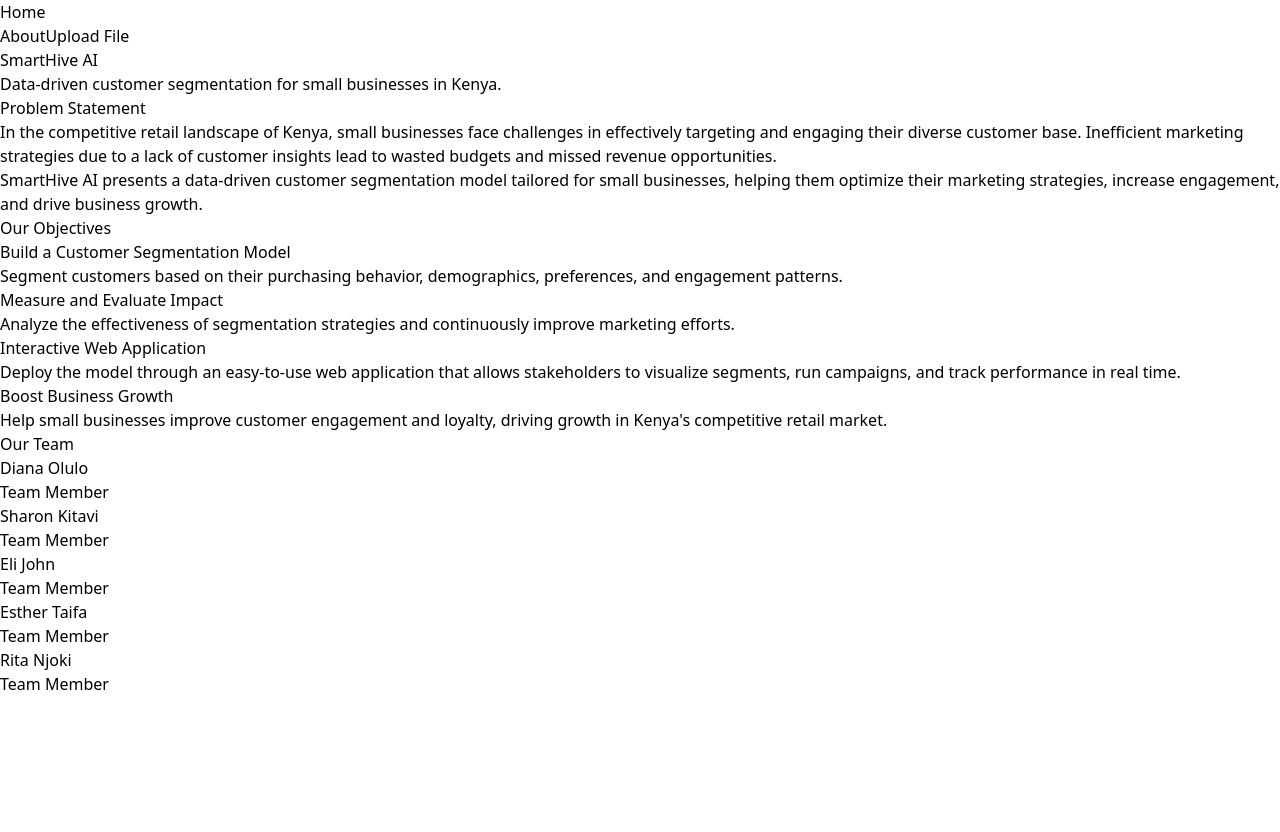
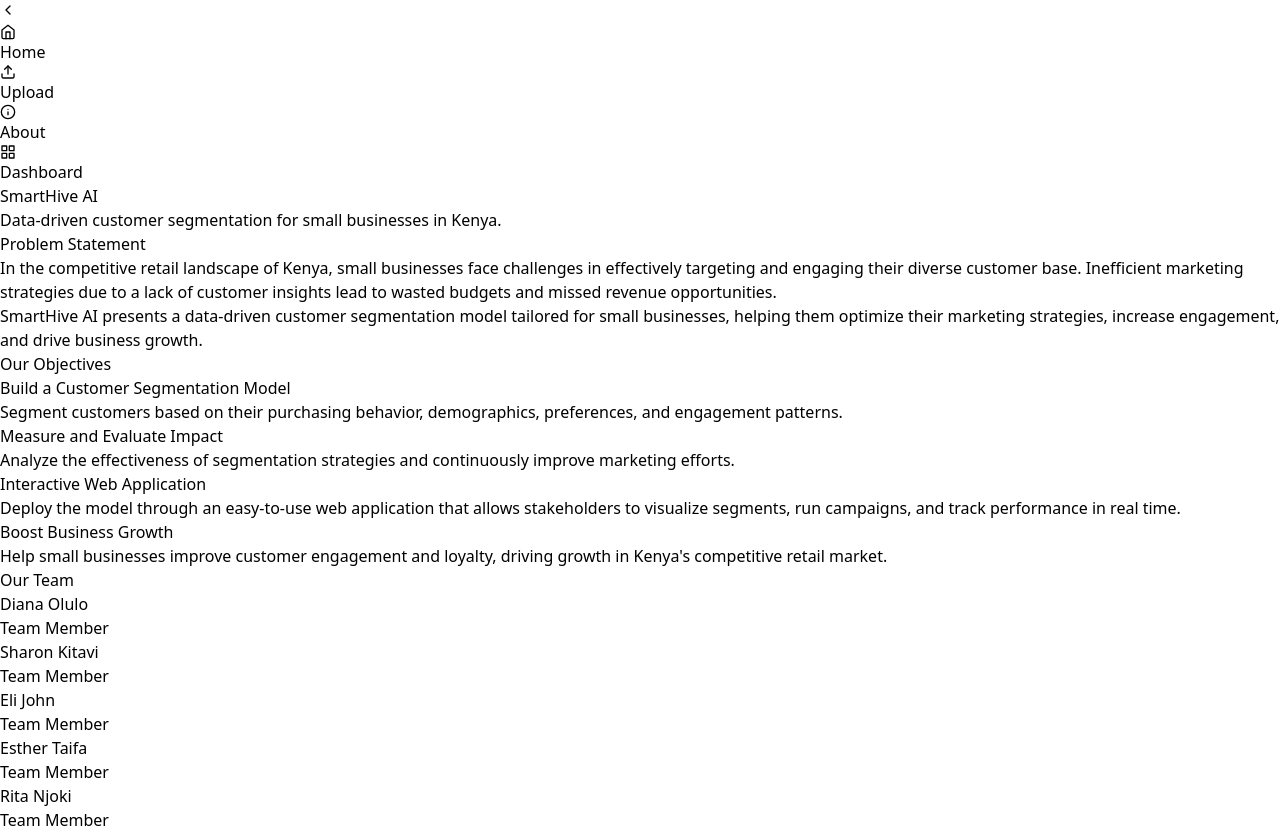
Before and after one commit to SKitavi/Smarthive-ai, a React (Vite) app in the folder frontend/: page / in a window 1280 px wide. Before the commit the page ends 800 px from the top, so only its background shows below. Built offline with nearby package versions, Linux system fonts and the light colour scheme; what chartjs-chart-matrix would draw is missing.

Commit message:
"Removed print statements in backend/views.py and refactored frontend/src/App.jsx to add Sidebar component and toggle functionality"

```diff
--- a/frontend/src/App.jsx
+++ b/frontend/src/App.jsx
@@ -1,26 +1,39 @@
+import React, { useState } from 'react';
 import { BrowserRouter as Router, Routes, Route } from 'react-router-dom';
 import Navbar from './components/Navbar';
+import Sidebar from './components/Sidebar'; // Import the Sidebar component
 import Upload from './pages/Upload';
+import Home from './pages/Home';
+import About from './pages/About';
 import { ToastContainer } from "react-toastify";
 import "react-toastify/dist/ReactToastify.css";
-import Home from './pages/Home';
-import About from './pages/About';
-
+import Dashboard from './pages/Dashboard';
 
 function App() {
+  const [isSidebarCollapsed, setIsSidebarCollapsed] = useState(false); // Sidebar toggle state
+
   return (
     <Router>
-      <div className="min-h-screen bg-gray-100">
+      <div className="flex min-h-screen bg-gray-100">
         <ToastContainer />
+
+        {/* Sidebar */}
+        <Sidebar isCollapsed={isSidebarCollapsed} toggleSidebar={() => setIsSidebarCollapsed(!isSidebarCollapsed)} />
+
+        <div className="flex-1">
           {/* Navbar */}
-        <Navbar />
+          {/* <Navbar /> */}
 
-        {/* Routes */}
+          {/* Main Content with Routes */}
+          <div className="p-8">
             <Routes>
               <Route path="/" element={<Home />} />
               <Route path="/about" element={<About />} />
               <Route path="/upload" element={<Upload />} />
+              <Route path="/dashboard" element={<Dashboard />} />
             </Routes>
+          </div>
+        </div>
       </div>
     </Router>
   );
--- /dev/null
+++ b/frontend/src/components/Sidebar.jsx
@@ -0,0 +1,44 @@
+import React from 'react';
+import { Link } from 'react-router-dom';
+import { FiHome, FiUpload, FiInfo, FiChevronLeft, FiChevronRight, FiGrid } from 'react-icons/fi'; // Import icons
+import { Tooltip } from 'react-tooltip'; // Optional: For tooltips, you may need to install a tooltip library
+
+const Sidebar = ({ isCollapsed, toggleSidebar }) => {
+  const menuItems = [
+    { path: '/', icon: <FiHome />, label: 'Home' },
+    { path: '/upload', icon: <FiUpload />, label: 'Upload' },
+    { path: '/about', icon: <FiInfo />, label: 'About' },
+    { path: '/dashboard', icon: <FiGrid />, label: 'Dashboard' }
+  ];
+
+  return (
+    <div className={`flex flex-col ${isCollapsed ? 'w-20' : 'w-64'} h-screen bg-gray-800 text-white transition-width duration-300`}>
+      {/* Toggle Button */}
+      <div className="flex justify-end p-4">
+        <button
+          onClick={toggleSidebar}
+          className="text-white focus:outline-none"
+        >
+          {isCollapsed ? <FiChevronRight /> : <FiChevronLeft />}
+        </button>
+      </div>
+
+      {/* Menu Items */}
+      <div className="flex flex-col space-y-4 mt-4">
+        {menuItems.map((item, index) => (
+          <Link
+            key={index}
+            to={item.path}
+            className="flex items-center p-3 hover:bg-gray-700 cursor-pointer"
+            data-tooltip={isCollapsed ? item.label : undefined} // Tooltip when collapsed
+          >
+            <div className="text-lg">{item.icon}</div>
+            {!isCollapsed && <span className="ml-4">{item.label}</span>}
+          </Link>
+        ))}
+      </div>
+    </div>
+  );
+};
+
+export default Sidebar;
--- /dev/null
+++ b/frontend/src/pages/Dashboard.jsx
@@ -0,0 +1,99 @@
+// pages/Dashboard.js
+
+import  { useEffect, useState } from 'react';
+
+
+// Mock URL for fetching JSON data
+const dataUrl = 'http://localhost:5000/api/clusters';  // Replace with your actual data URL if needed
+
+const Dashboard = () => {
+  const [data, setData] = useState([]);
+  const [totalRevenue, setTotalRevenue] = useState(0);
+  const [totalInvoices, setTotalInvoices] = useState(0);
+  const [averageQuantity, setAverageQuantity] = useState(0);
+  // const {isLoading} = useFetch()
+
+  useEffect(() => {
+    // Fetch data from JSON file
+    const fetchData = async () => {
+      try {
+        const response = await fetch(dataUrl);
+        const jsonData = await response.json();
+        setData(jsonData?.clusters);
+
+        // Calculate metrics
+        const revenue = jsonData?.clusters.reduce((sum, invoice) => sum + invoice.TotalPrice, 0);
+        const invoices = jsonData?.clusters?.length;
+        const avgQuantity = jsonData?.clusters?.reduce((sum, invoice) => sum + invoice.Quantity, 0) / invoices;
+
+        setTotalRevenue(revenue.toFixed(2));
+        setTotalInvoices(invoices);
+        setAverageQuantity(avgQuantity.toFixed(2));
+      } catch (error) {
+        console.error("Error fetching data:", error);
+      }
+    };
+
+    fetchData();
+  }, []);
+
+  console.log('====================================');
+  console.log(data);
+  console.log('====================================');
+
+  return (
+    <div className="p-4 bg-white rounded-lg shadow-md">
+      <h1 className="text-2xl font-bold mb-4">Dashboard</h1>
+
+      {/* Summary Section */}
+      <div className="grid grid-cols-3 gap-4 mb-6">
+        <div className="p-4 bg-blue-100 rounded shadow">
+          <h2 className="text-lg font-semibold">Total Revenue</h2>
+          <p className="text-2xl font-bold">${totalRevenue}</p>
+        </div>
+        <div className="p-4 bg-green-100 rounded shadow">
+          <h2 className="text-lg font-semibold">Total Invoices</h2>
+          <p className="text-2xl font-bold">{totalInvoices}</p>
+        </div>
+        <div className="p-4 bg-yellow-100 rounded shadow">
+          <h2 className="text-lg font-semibold">Avg Quantity per Invoice</h2>
+          <p className="text-2xl font-bold">{averageQuantity}</p>
+        </div>
+      </div>
+
+      {/* Data Table */}
+      <div className="overflow-x-auto">
+        <table className="min-w-full bg-white border border-gray-200">
+          <thead>
+            <tr>
+              <th className="px-4 py-2 border">Invoice No</th>
+              <th className="px-4 py-2 border">Stock Code</th>
+              <th className="px-4 py-2 border">Quantity</th>
+              <th className="px-4 py-2 border">Unit Price</th>
+              <th className="px-4 py-2 border">Total Price</th>
+              <th className="px-4 py-2 border">Date</th>
+              <th className="px-4 py-2 border">Time</th>
+              <th className="px-4 py-2 border">Customer ID</th>
+            </tr>
+          </thead>
+          <tbody>
+            {data?.map((invoice) => (
+              <tr key={invoice.InvoiceNo} className="hover:bg-gray-100">
+                <td className="px-4 py-2 border">{invoice.InvoiceNo}</td>
+                <td className="px-4 py-2 border">{invoice.StockCode}</td>
+                <td className="px-4 py-2 border">{invoice.Quantity}</td>
+                <td className="px-4 py-2 border">${invoice.UnitPrice}</td>
+                <td className="px-4 py-2 border">${invoice.TotalPrice.toFixed(2)}</td>
+                <td className="px-4 py-2 border">{invoice.InvoiceDate}</td>
+                <td className="px-4 py-2 border">{invoice.InvoiceTime}</td>
+                <td className="px-4 py-2 border">{invoice.CustomerID}</td>
+              </tr>
+            ))}
+          </tbody>
+        </table>
+      </div>
+    </div>
+  );
+};
+
+export default Dashboard;
```
Also changed, not shown: frontend/src/hooks/useFetch.jsx (added, +16 -0 lines), 1 other file (tests, documents, lock files or other folders). Lines whose indentation alone changed are shown as unchanged.
